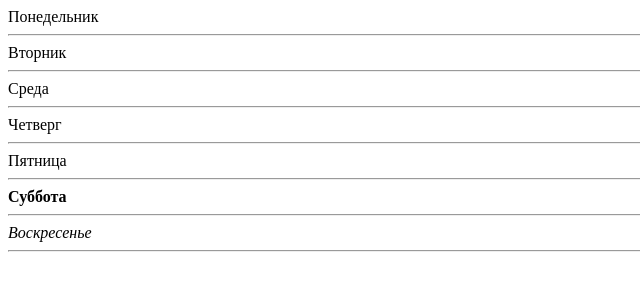
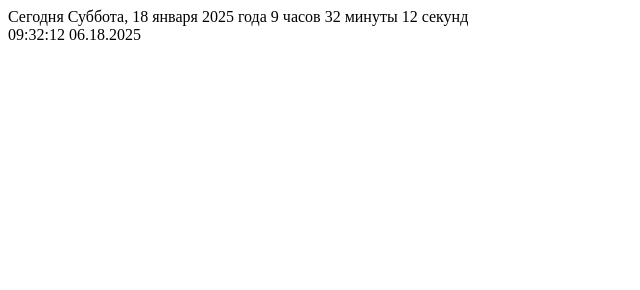
Before and after one commit to Novikoff1997/js-homework-hard, a plain HTML site: page index.html in a window 1280 px wide. Shown: the whole page, without its empty margins (0-640 px from the left). Drawn offline with Linux system fonts and the light colour scheme.

Commit message:
Выполнил задание к уроку 9

```diff
--- a/index.html
+++ b/index.html
@@ -7,6 +7,8 @@
     <title>js-homework-hard</title>
   </head>
   <body>
+    <div class="date"></div>
+    <div class="date2"></div>
     <script src="script.js"></script>
   </body>
 </html>
--- a/script.js
+++ b/script.js
@@ -1,18 +1,124 @@
 "use strict";
-const week = ["Понедельник", "Вторник", "Среда", "Четверг", "Пятница", "Суббота", "Воскресенье"];
-const today = new Date();
+const dataToPage = () => {
+  const dateElement = document.querySelector(".date");
+  const dateElement2 = document.querySelector(".date2");
 
-week.forEach((value, index) => {
-  if (today.getDay() === index + 1) {
-    document.write("<b>" + value + "</b>");
-    document.write("<br><hr>");
-  } else {
-    if (index + 1 === 6 || index + 1 === 7) {
-      document.write("<i>" + value + "</i>");
-      document.write("<br><hr>");
+  const date = new Date();
+  const day = date.getDay();
+  const month = date.getDate();
+  const year = date.getFullYear();
+  const hour = date.getHours();
+  const minutes = date.getMinutes();
+  const seconds = date.getSeconds();
+  let readyDate;
+  let readyTime;
+  console.log(month);
+
+  let dataDay;
+  let dateYear;
+  let dateHours;
+  let dateMinutes;
+  let dateSeconds;
+
+  const daysOfWeek = [
+    "Воскресенье",
+    "Понедельник",
+    "Вторник",
+    "Среда",
+    "Четверг",
+    "Пятница",
+    "Суббота",
+  ];
+  const months = [
+    "Январь",
+    "Февраль",
+    "Март",
+    "Апрель",
+    "Май",
+    "Июнь",
+    "Июль",
+    "Август",
+    "Сентябрь",
+    "Октябрь",
+    "Ноябрь",
+    "Декабрь",
+  ];
+
+  const getMonthDeclension = (months) => {
+    let month;
+    const monthToday = new Date();
+    months.forEach((value, index) => {
+      if (index == monthToday.getMonth()) {
+        value = value.toLowerCase();
+        if (value == "март") {
+          month = value.slice(0, -1) + "а";
+        } else if (value == "август") {
+          month = value + "а";
+        } else {
+          month = value.slice(0, -1) + "я";
+        }
+      }
+    });
+    return month;
+  };
+  const declineHours = (hour) => {
+    if (hour == 1 || hour == 21) {
+      return "час";
+    } else if (hour >= 2 && hour <= 4) {
+      return "часа";
+    } else if (hour == 22 || hour == 23) {
+      return "часа";
     } else {
-      document.write(value);
-      document.write("<br><hr>");
+      return "часов";
     }
-  }
-});
+  };
+  const declineMinutes = (minutes) => {
+    if (minutes > 4 && minutes < 21) {
+      return "минут";
+    } else if (minutes.toString().slice(-1) >= 5 || minutes.toString().slice(-1) == 0) {
+      return "минут";
+    } else if (minutes.toString().slice(-1) >= 2 && minutes.toString().slice(-1) <= 4) {
+      return "минуты";
+    } else if (minutes.toString().slice(-1) == 1) {
+      return "минута";
+    } else {
+      return "минуты";
+    }
+  };
+  const declineSeconds = (seconds) => {
+    if (seconds > 4 && seconds < 21) {
+      return "секунд";
+    } else if (seconds.toString().slice(-1) >= 5 || seconds.toString().slice(-1) == 0) {
+      return "секунд";
+    } else if (seconds.toString().slice(-1) >= 2 && seconds.toString().slice(-1) <= 4) {
+      return "секунды";
+    } else if (seconds.toString().slice(-1) == 1) {
+      return "секунда";
+    } else {
+      return "секунды";
+    }
+  };
+  const addZero = (element) => {
+    if (element.toString().length === 1) {
+      return "0" + element;
+    }
+    return element;
+  };
+
+  dataDay = daysOfWeek[date.getDay()] + ", ";
+  dateYear = month + " " + getMonthDeclension(months) + " " + year + " года ";
+  dateHours = hour + " " + declineHours(hour) + " ";
+  dateMinutes = minutes + " " + declineMinutes(minutes) + " ";
+  dateSeconds = seconds + " " + declineSeconds(seconds) + " ";
+
+  readyDate = addZero(day) + "." + addZero(month) + "." + year;
+  readyTime = addZero(hour) + ":" + addZero(minutes) + ":" + addZero(seconds) + " ";
+
+  dateElement.textContent =
+    "Сегодня " + dataDay + " " + dateYear + dateHours + dateMinutes + dateSeconds;
+  dateElement2.textContent = readyTime + readyDate;
+};
+
+setInterval(() => {
+  dataToPage();
+}, 1000);
```
